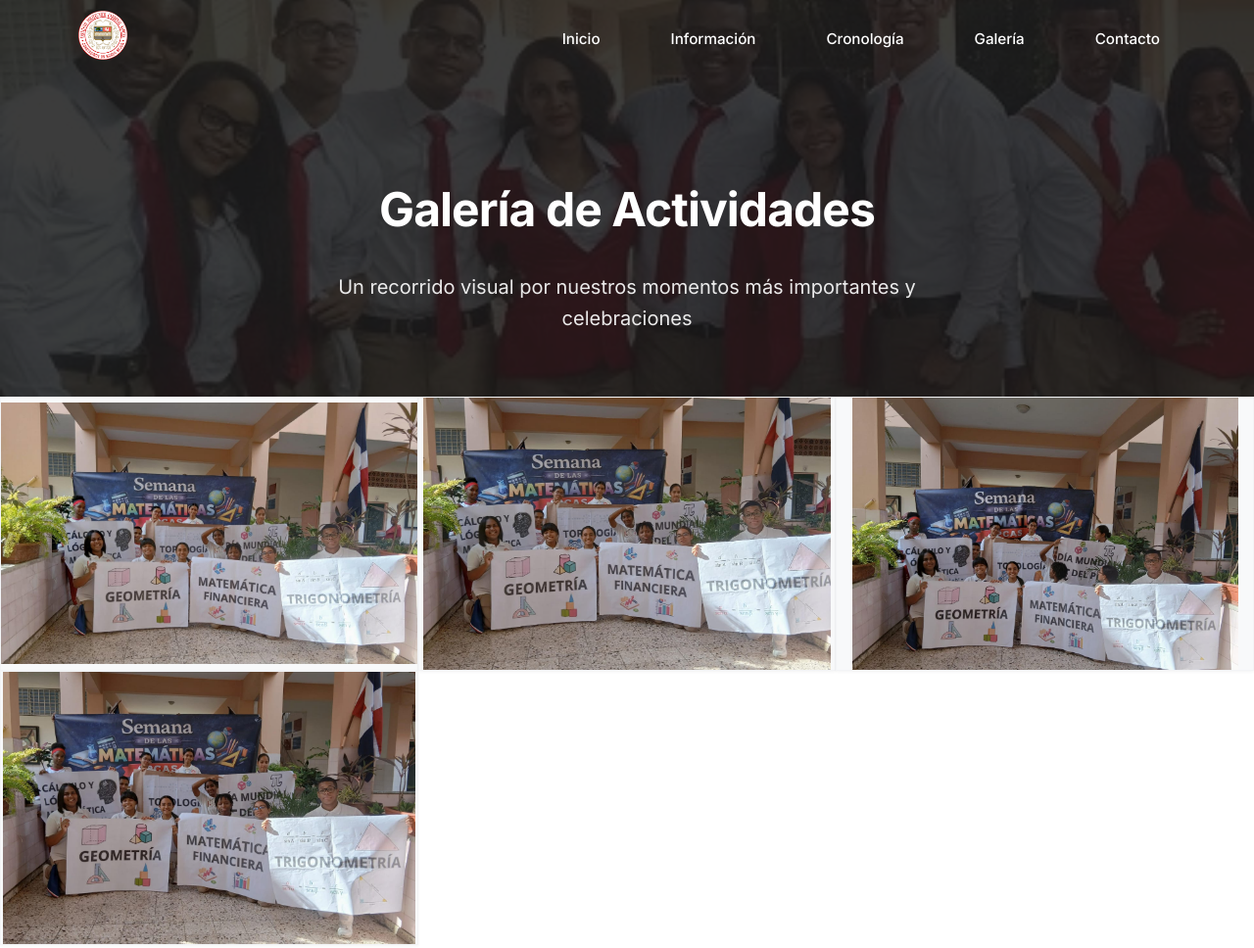
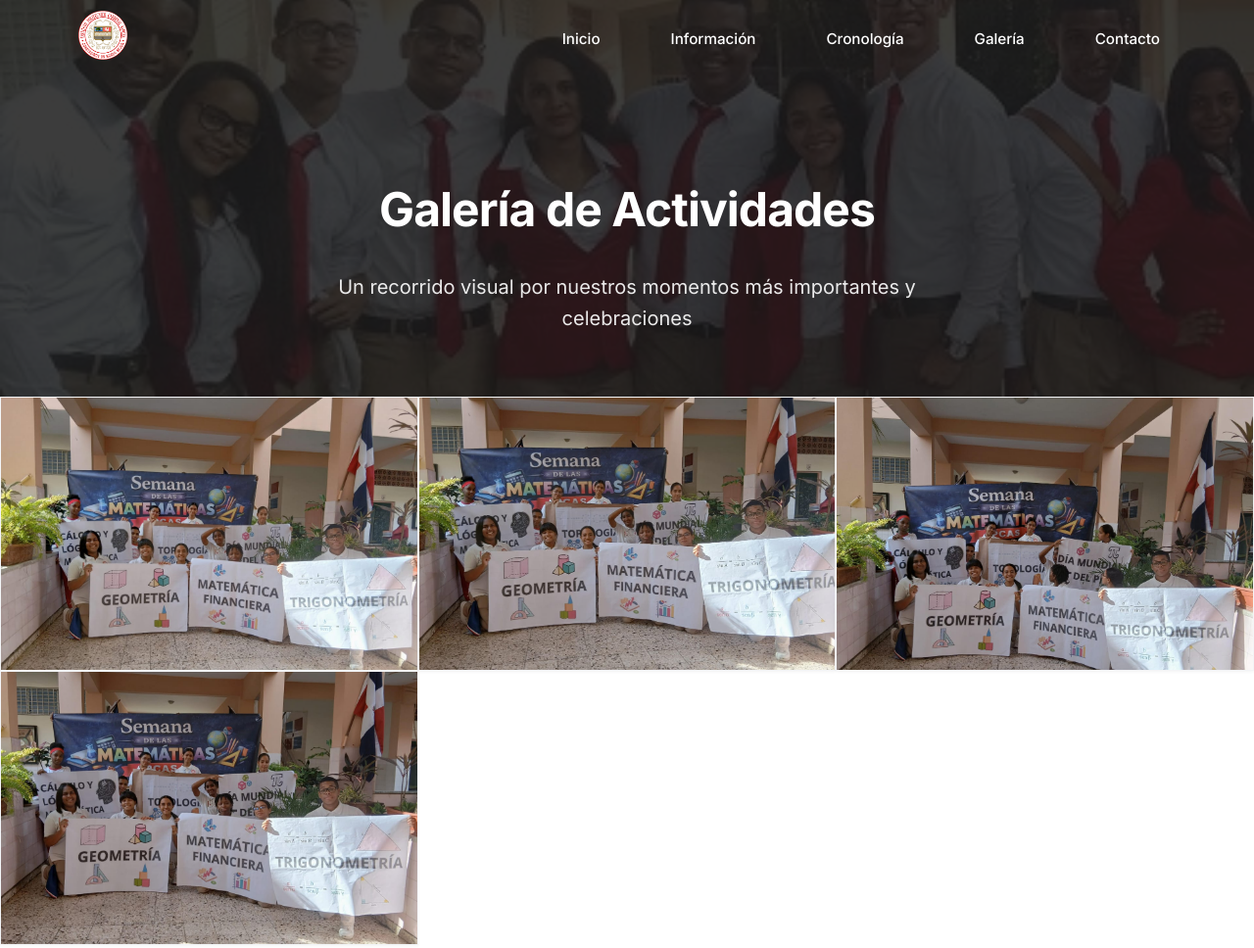
Before and after one commit to Ferloko/math-project, a plain HTML site: page galeria.html in a window 1280 px wide. Shown: the top 968 px of the page at 98% size. Drawn offline with Linux system fonts and the light colour scheme; no server answers.

Commit message:
object-fit: cover;

```diff
--- a/styles.css
+++ b/styles.css
@@ -747,10 +747,9 @@ body {
     display: block;
 }
 
-/* Manejo especial para imágenes verticales o con proporciones diferentes */
-.gallery-item img[alt*="WhatsApp"] {
-    object-fit: contain;
-    background: var(--color-background-light);
+/* Todas las imágenes deben llenar completamente el contenedor */
+.gallery-item img {
+    object-fit: cover;
 }
 
 .gallery-item:hover img {
```
